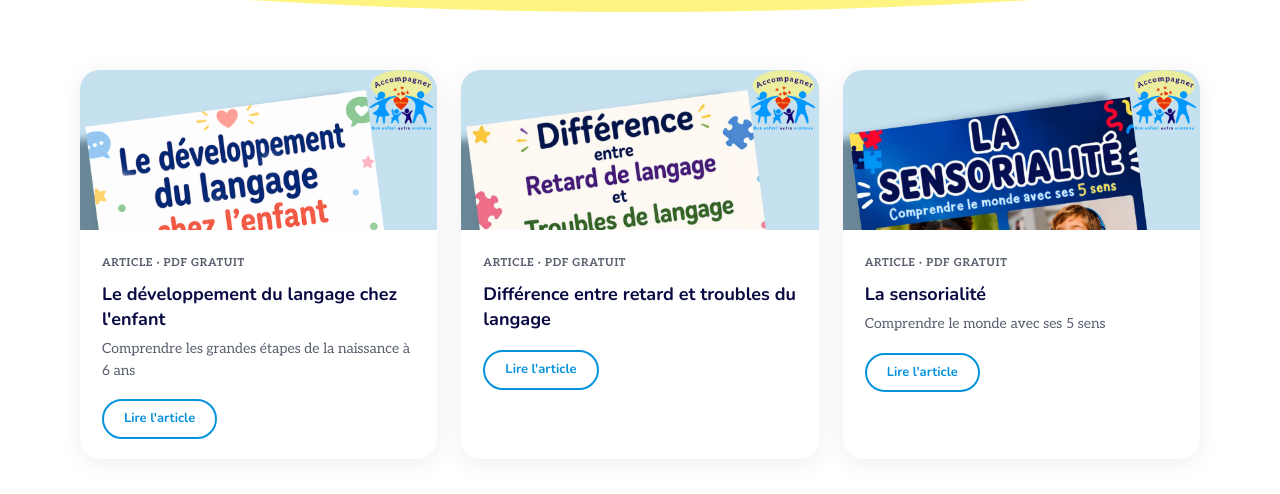
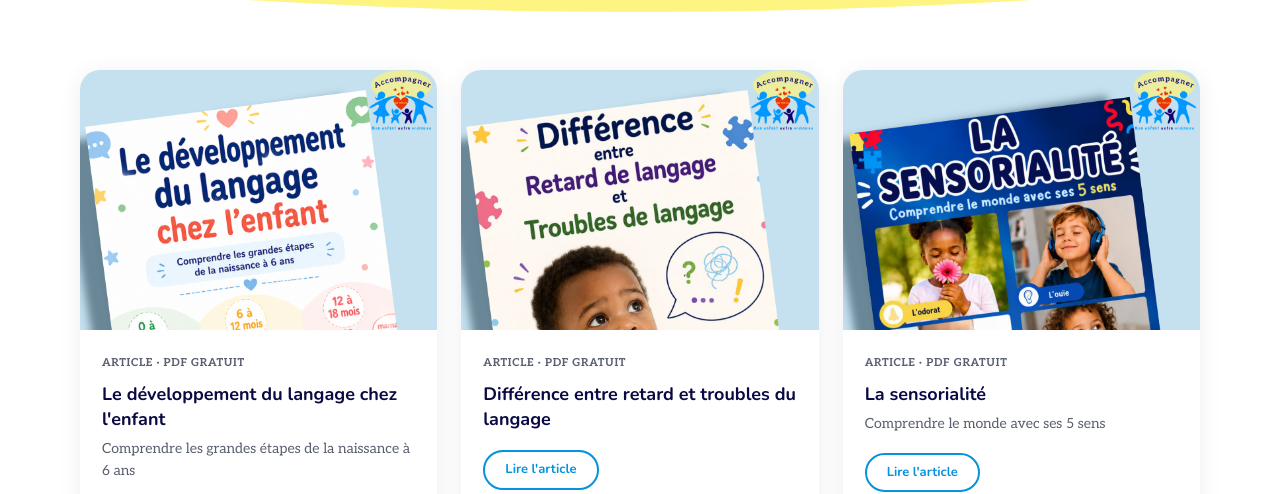
Before and after one commit to polnt/monenfantextraordinaire, a Next.js app: page /ressources in a window 1280 px wide. Shown: the part 309-803 px from the top of the page. Built offline with nearby package versions, Linux system fonts and the light colour scheme; no server answers.

Commit message:
fixup! Add 2 new ressources and expand page to 3-column grid

```diff
--- a/src/app/(shop)/ressources/page.tsx
+++ b/src/app/(shop)/ressources/page.tsx
@@ -57,8 +57,8 @@ export default function RessourcesPage(): React.JSX.Element {
             gap: 24,
           }}>
             {resources.map((resource) => (
-              <div key={resource.pdf} className="mef-card" style={{ overflow: 'hidden' }}>
-                <div style={{ position: 'relative', height: 160, overflow: 'hidden' }}>
+              <div key={resource.pdf} className="mef-card" style={{ overflow: 'hidden', display: 'flex', flexDirection: 'column' }}>
+                <div style={{ position: 'relative', height: isMobile ? 200 : 260, overflow: 'hidden' }}>
                   <Image
                     src={resource.img}
                     alt={resource.title}
```
